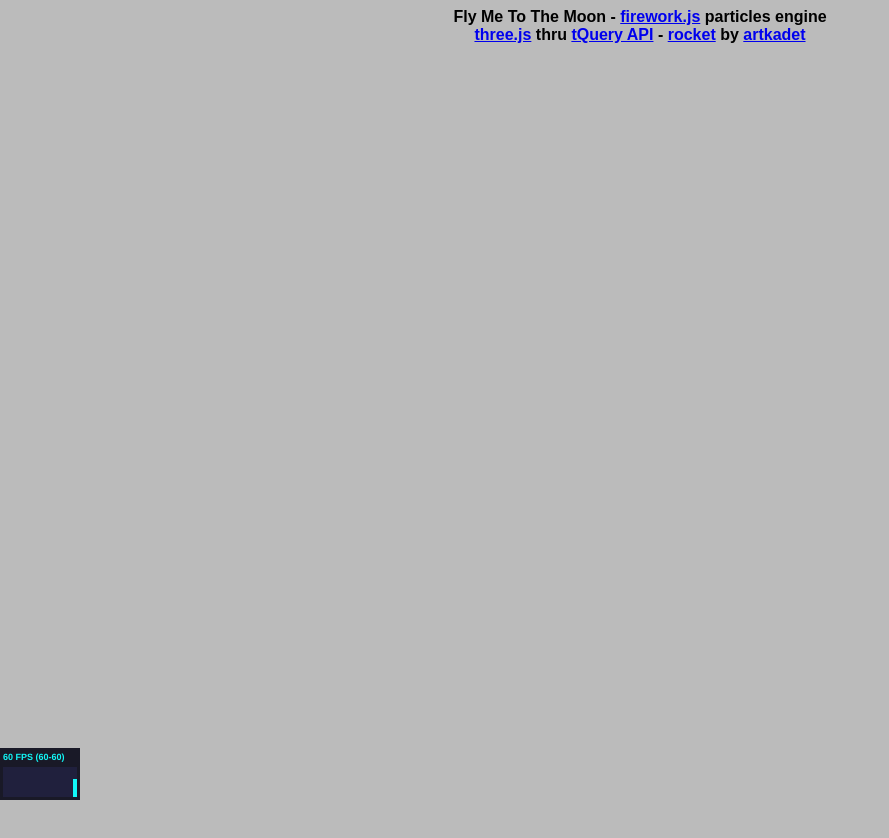
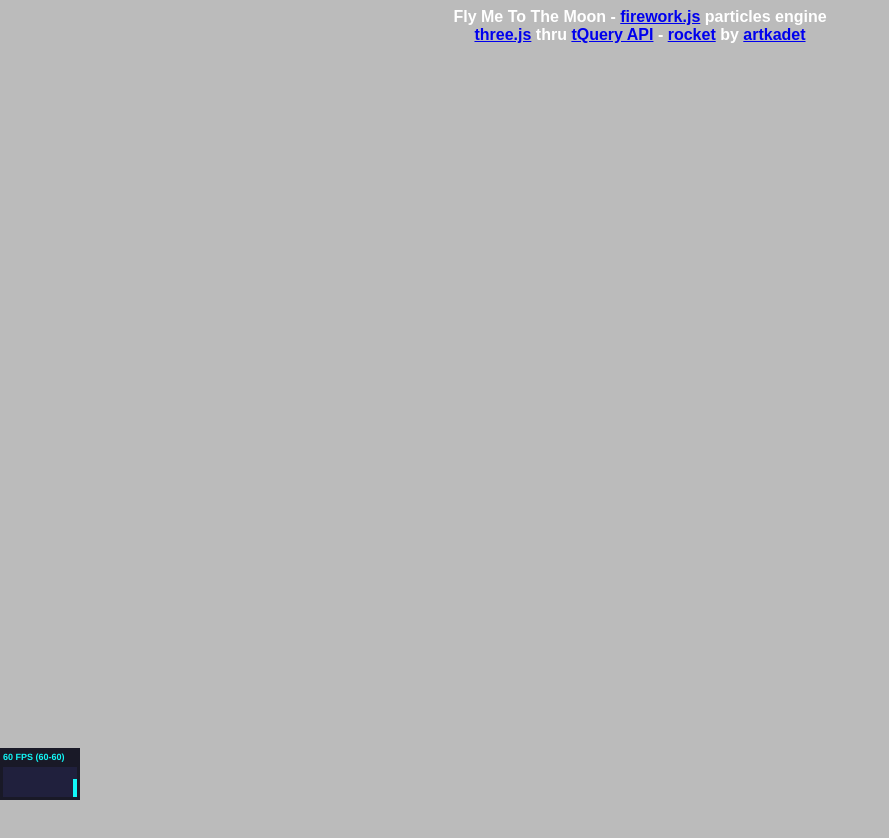
Before and after one commit to jeromeetienne/demo.flymetothemoon, a plain HTML site: page index.html in a window 1280 px wide. Shown: the whole page, without its empty margins (0-889 px from the left). Drawn offline with Linux system fonts and the light colour scheme.

Commit message:
make text white

```diff
--- a/index.html
+++ b/index.html
@@ -20,7 +20,7 @@
 
 
 <body>
-<div id='info'>
+<div id='info' style='color:white'>
 Fly Me To The Moon
 -
 <a href='https://github.com/jeromeetienne/fireworks.js/' target='_blank'>firework.js</a> particles engine
```
Also changed, not shown: comboemitter.js (line endings or trailing spaces).
